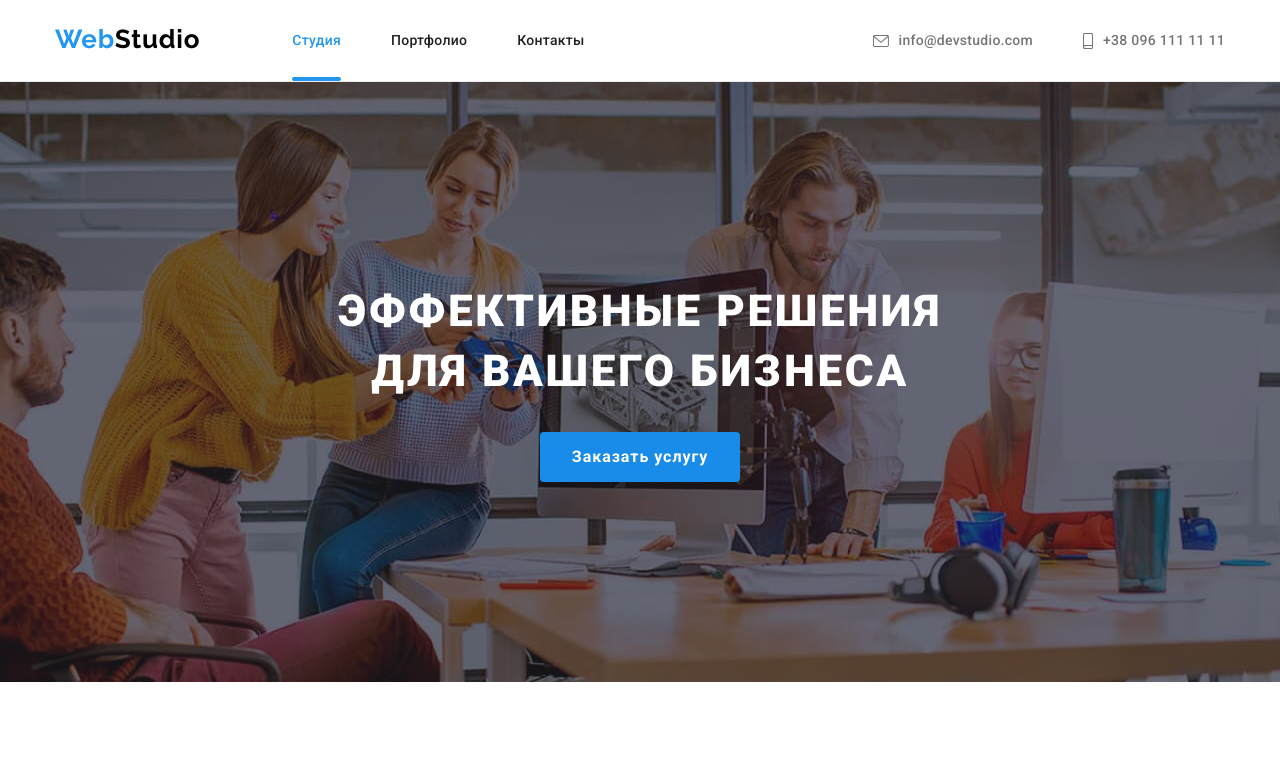
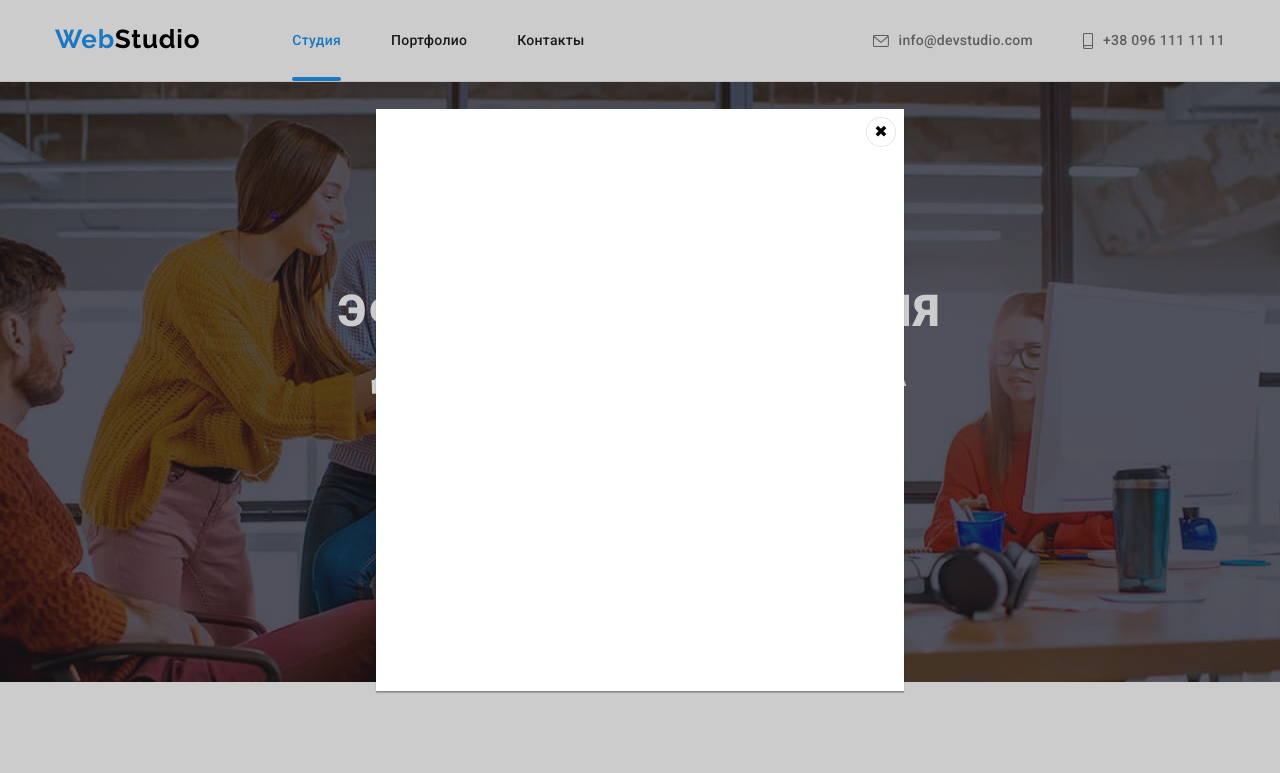
Before and after one commit to KateTref/goit-markup-hw-05, a plain HTML site: page index.html in a window 1280 px wide. Both pictures are taken after a click on the button "Заказать услугу". Shown: the top 773 px of the page. Drawn offline with nearby package versions, Linux system fonts and the light colour scheme.

Commit message:
add modal

```diff
--- a/css/styles.css
+++ b/css/styles.css
@@ -516,7 +516,8 @@ img {
   transform: translateY(101%);
   transition: transform 250ms cubic-bezier(0.4, 0, 0.2, 1);
 }
-.item-card:hover .card-text {
+.item-card:hover .card-text,
+.link-portfolio:focus .card-text {
   transform: translateY(0%);
 }
 .list .name-job {
@@ -532,3 +533,47 @@ img {
  line-height: 1.88;
  letter-spacing: 0.03em;
 }
+.backdrop {
+  position: fixed;
+  top: 0;
+  left: 0;
+  width: 100%;
+  height: 100%;
+  background-color: rgba(0, 0, 0, 0.2);
+  opacity: 1;
+  transition: opacity 250ms cubic-bezier(0.4, 0, 0.2, 1);
+}
+.backdrop.is-hidden {
+  opacity: 0;
+  pointer-events: none;
+}
+.backdrop.is-hidden .modal {
+  transform: translate(-50%, -50%) scale(0.8);
+  opacity: 0;
+}
+.modal {
+  position: absolute;
+  left: 50%;
+  top: 50%;
+  transform: translate(-50%, -50%) scale(1);
+  opacity: 1;
+  transition: transform 250ms cubic-bezier(0.4, 0, 0.2, 1),
+              opasity 250ms cubic-bezier(0.4, 0, 0.2, 1);
+  min-width: 528px;
+  min-height: 582px;
+  padding-top: 8px;
+  padding-right: 8px;
+  background-color: var(--white-color);
+  box-shadow: 0px 2px 1px rgba(0, 0, 0, 0.2), 0px 1px 1px rgba(0, 0, 0, 0.14);
+}
+.close-modal {
+  position: absolute;
+  top: 8px;
+  right: 8px;
+  width: 30px;
+  height: 30px;
+  border-radius: 50%;
+  border: 1px solid rgba(0, 0, 0, 0.1);
+  cursor: pointer;
+  background-color: var(--white-color);
+}
--- a/index.html
+++ b/index.html
@@ -50,7 +50,7 @@
         <h1 class="hero-title">
           Эффективные решения <span class="indent">для вашего бизнеса</span>
         </h1>
-        <button class="hero-btn" type="button">Заказать услугу</button>
+        <button data-modal-open class="hero-btn" type="button">Заказать услугу</button>
       </div>
     </section>
 
@@ -393,6 +393,12 @@
       </div>
     </div>
   </footer>
+  <div class="backdrop is-hidden" data-modal>
+    <div class="modal">
+      <button class="close-modal" data-modal-close>&#10006</button>
+    </div>
+  </div>
+  <script src="./js/modal.js"></script>
 </body>
 
 </html>
--- /dev/null
+++ b/js/modal.js
@@ -0,0 +1,14 @@
+(() => {
+  const refs = {
+    openModalBtn: document.querySelector("[data-modal-open]"),
+    closeModalBtn: document.querySelector("[data-modal-close]"),
+    modal: document.querySelector("[data-modal]"),
+  };
+
+  refs.openModalBtn.addEventListener("click", toggleModal);
+  refs.closeModalBtn.addEventListener("click", toggleModal);
+
+  function toggleModal() {
+    refs.modal.classList.toggle("is-hidden");
+  }
+})();
```
